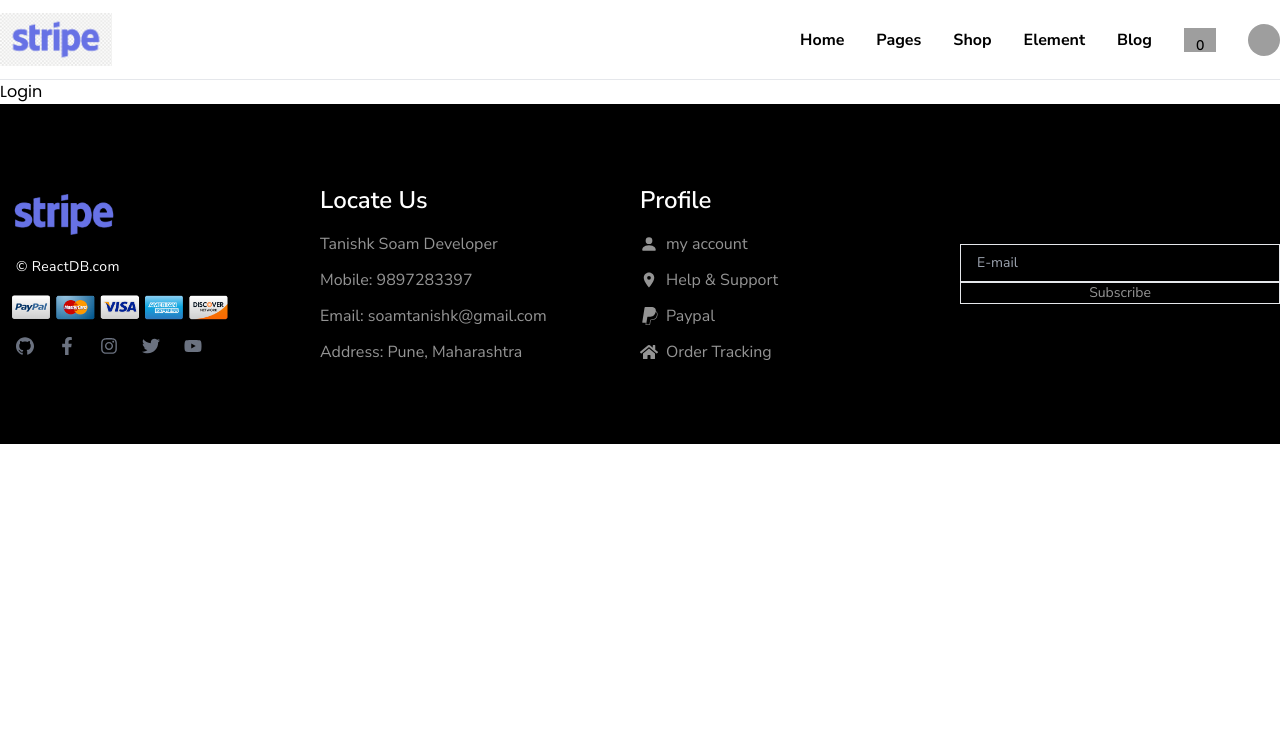
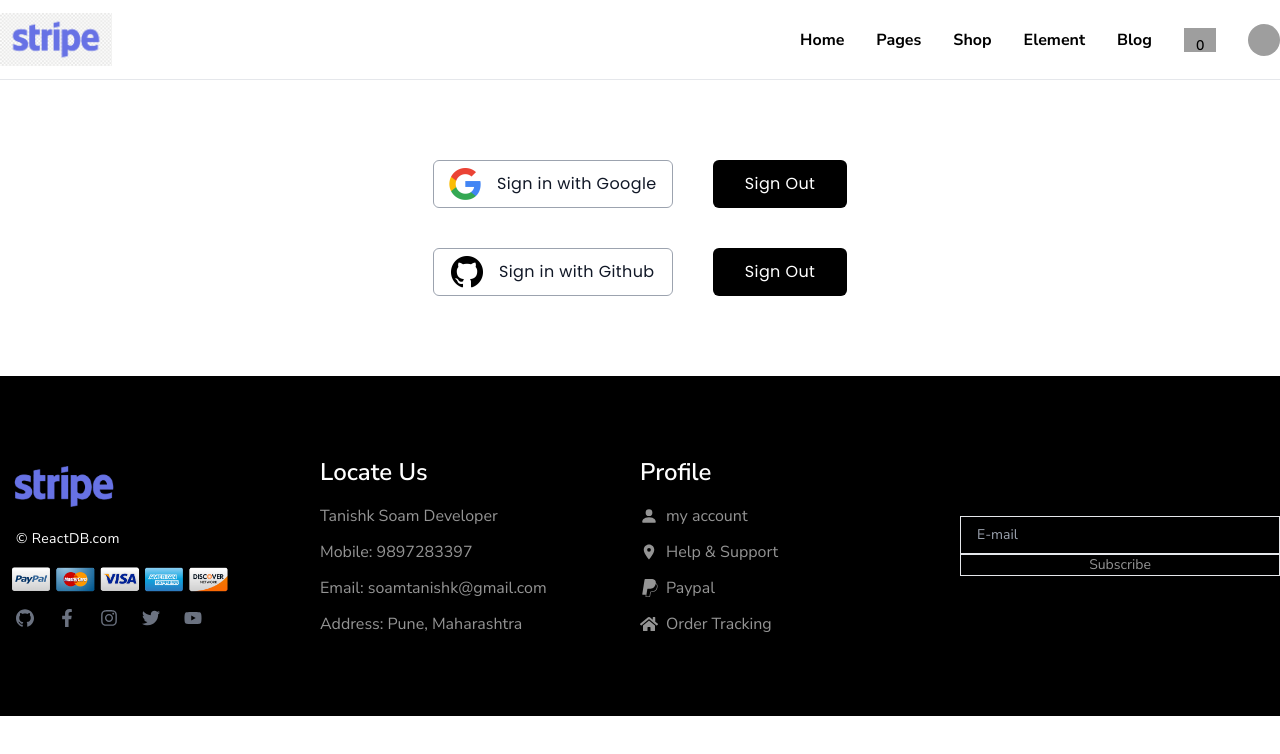
Before and after one commit to Tanishksoam/ecomerce, a React (Vite) app: page /login in a window 1280 px wide. Shown: the top 754 px of the page. Built offline with nearby package versions, Linux system fonts and the light colour scheme; grey boxes are pictures that could not be loaded; a web font is replaced by a local one.

Commit message:
firebase basic setup

```diff
--- a/package.json
+++ b/package.json
@@ -12,6 +12,7 @@
   "dependencies": {
     "@reduxjs/toolkit": "^1.9.7",
     "axios": "^1.5.1",
+    "firebase": "^10.7.1",
     "react": "^18.2.0",
     "react-dom": "^18.2.0",
     "react-icons": "^4.11.0",
--- a/src/components/cartItem.jsx
+++ b/src/components/cartItem.jsx
@@ -89,7 +89,7 @@ const CartItem = () => {
                     </button>
                   </div>
                 </div>
-                <h3 className="w-20">$ {item.price * item.quantity}</h3>
+                <h3 className="w-20">$ {Math.round(item.price * item.quantity,2)}</h3>
               </div>
             </div>
           ))}
--- /dev/null
+++ b/src/firebase.config.js
@@ -0,0 +1,24 @@
+// Import the functions you need from the SDKs you need
+import { initializeApp } from "firebase/app";
+// import { getAnalytics } from "firebase/analytics";
+import {getAuth} from "firebase/auth";
+// import {} from "firebase/auth";
+// TODO: Add SDKs for Firebase products that you want to use
+// https://firebase.google.com/docs/web/setup#available-libraries
+
+// Your web app's Firebase configuration
+const firebaseConfig = {
+  apiKey: "AIzaSyC9bqleuMdtOI65VEQjxWTjbCDk-mQ0xHc",
+  authDomain: "bazarapp-a1e1b.firebaseapp.com",
+  projectId: "bazarapp-a1e1b",
+  storageBucket: "bazarapp-a1e1b.appspot.com",
+  messagingSenderId: "1037251876019",
+  appId: "1:1037251876019:web:94753b8bee08449ac4ccc6"
+};
+
+// Initialize Firebase
+
+export const app = initializeApp(firebaseConfig);
+export const auth = getAuth(app);
+
+// const app = initializeApp(firebaseConfig);
--- a/src/main.jsx
+++ b/src/main.jsx
@@ -7,9 +7,10 @@ import "./index.css";
 import { Provider } from "react-redux";
 import { persistor, store } from "./redux/store.jsx";
 import { PersistGate } from "redux-persist/integration/react";
+import { app } from "./firebase.config.js";
 
 ReactDOM.createRoot(document.getElementById("root")).render(
-  <Provider store={store}>
+  <Provider store={store} app={app}>
     <React.StrictMode>
       <PersistGate loading={"loasding"} persistor={persistor}>
         <App />
--- a/src/pages/Carts.jsx
+++ b/src/pages/Carts.jsx
@@ -11,6 +11,7 @@ const Carts = () => {
     let price = 0;
     productData.map((item) => {
       price += item.price * item.quantity;
+      price = Math.round(price, 2);
       return price;
     });
     setTotalAmt(price);
--- a/src/pages/Login.jsx
+++ b/src/pages/Login.jsx
@@ -1,7 +1,59 @@
 import React from "react";
+import { google, github } from "../assets";
+// import {Auth} from "../firebase.config.js";
+import { getAuth,GoogleAuthProvider, signInWithPopup } from "firebase/auth";
+
+
 
 const Login = () => {
-  return <div>Login</div>;
+  const handleGoogleLogin = () => {
+    const provider = new GoogleAuthProvider();
+    const auth = getAuth();
+    signInWithPopup(auth, provider)
+      .then((result) => {
+        const credential = GoogleAuthProvider.credentialFromResult(result);
+        const token = credential.accessToken;
+        const user = result.user;
+      })
+      .catch((error) => {
+        // Handle Errors here.
+        const errorCode = error.code;
+        const errorMessage = error.message;
+        // The email of the user's account used.
+        const email = error.customData.email;
+        // The AuthCredential type that was used.
+        const credential = GoogleAuthProvider.credentialFromError(error);
+        // ...
+      });
+
+
+    console.log("Google Login");
+  };
+  return (
+    <div className="w-full h-full flex flex-col items-center justify-center gap-10 py-20">
+      <div className="w-full flex items-center justify-center gap-10">
+        <div
+          onClick={handleGoogleLogin}
+          className=" text-base w-60 h-12 tracking-wide border-[1px] border-gray-400 rounded-md flex items-center justify-center gap-4 hover:border-blue-600 cursor-pointer duration-300"
+        >
+          <img className="w-8" src={google} alt="" />
+          <span className="tezt-sm text-gray-900">Sign in with Google</span>
+        </div>
+        <button className=" bg-black text-white text-base py-3 px-8 tracking-wide rounded-md hover:bg-gray-800 duration-300">
+          Sign Out
+        </button>
+      </div>
+      <div className="w-full flex items-center justify-center gap-10">
+        <div className=" text-base w-60 h-12 tracking-wide border-[1px] border-gray-400 rounded-md flex items-center justify-center gap-4 hover:border-blue-600 cursor-pointer duration-300">
+          <img className="w-8" src={github} alt="" />
+          <span className="tezt-sm text-gray-900">Sign in with Github</span>
+        </div>
+        <button className=" bg-black text-white text-base py-3 px-8 tracking-wide rounded-md hover:bg-gray-800 duration-300">
+          Sign Out
+        </button>
+      </div>
+    </div>
+  );
 };
 
 export default Login;
```
Also changed, not shown: 1 other file (tests, documents, lock files or other folders).
